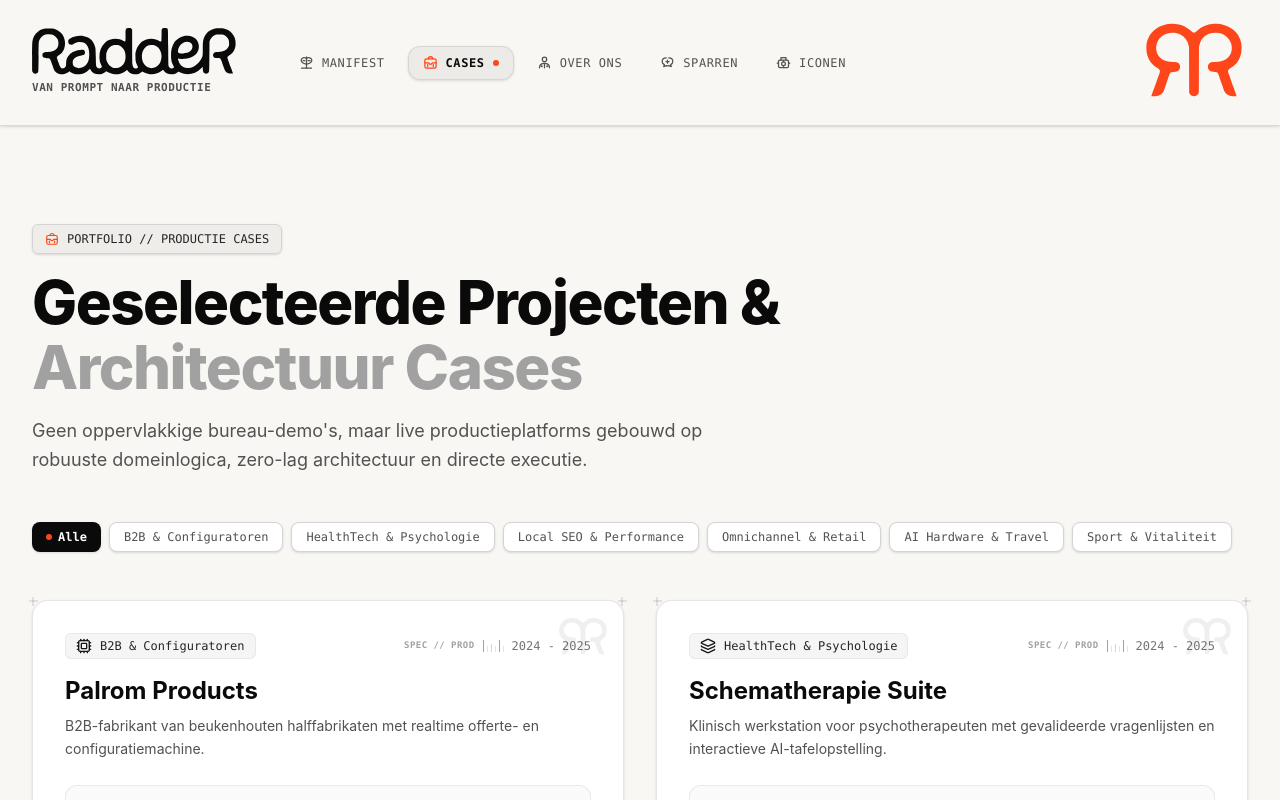
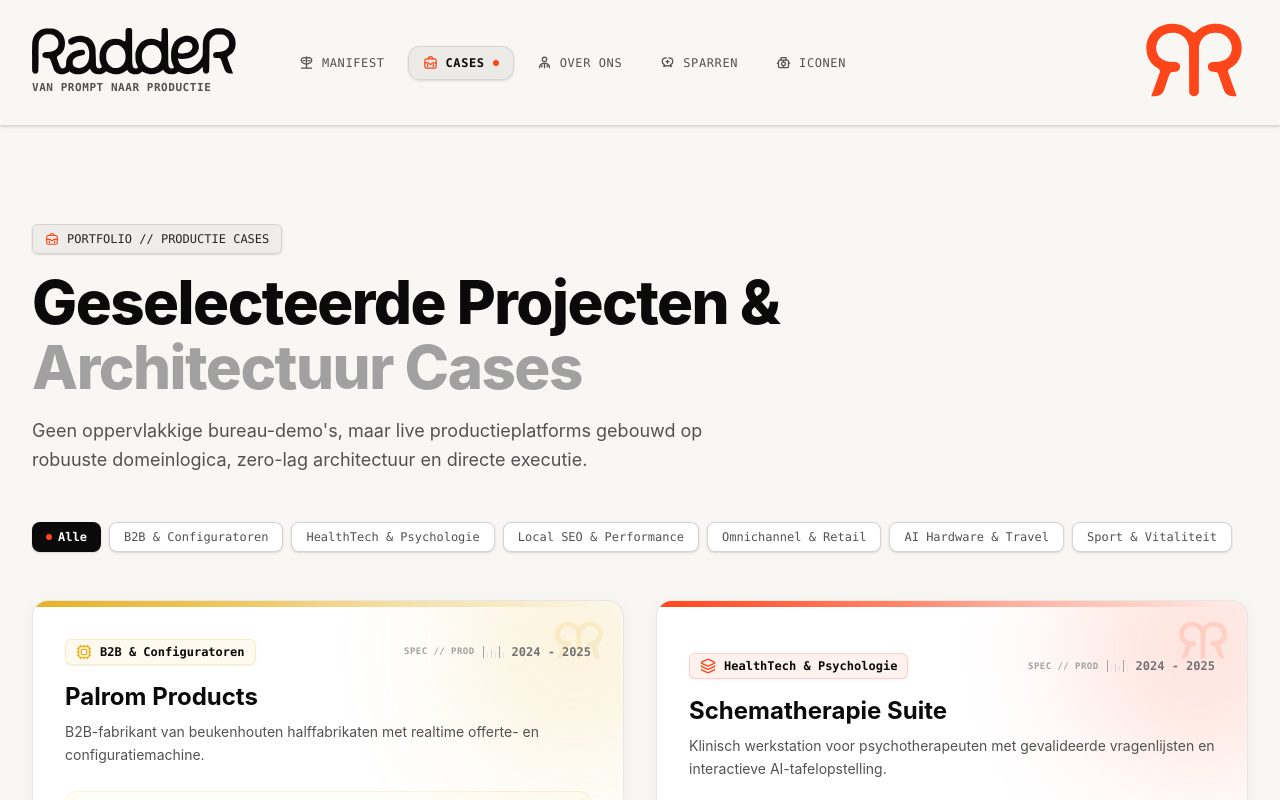
Before and after one commit to radder1972/emmer, a React (Vite) app: page / in a window 1280 px wide. Both pictures are taken after a click on the button "Bekijk Cases". Shown: the top 800 px of the page. Built offline with nearby package versions, Linux system fonts and the light colour scheme.

Commit message:
feat(cases): add signature project accent colors and glowing architectural styling to case cards

```diff
--- a/src/components/CaseStudies.tsx
+++ b/src/components/CaseStudies.tsx
@@ -21,22 +21,22 @@ export const CaseStudies: React.FC<CaseStudiesProps> = ({ onOpenContact }) => {
     ? CASE_STUDIES
     : CASE_STUDIES.filter(c => c.category === selectedCategory);
 
-  const getCategoryIcon = (category: string) => {
+  const getCategoryIcon = (category: string, color: string = '#0a0a0a') => {
     switch (category) {
       case 'B2B & Configuratoren':
-        return <Cpu className="w-4 h-4 text-neutral-900" />;
+        return <Cpu className="w-4 h-4" style={{ color }} />;
       case 'HealthTech & Psychologie':
-        return <Layers className="w-4 h-4 text-neutral-900" />;
+        return <Layers className="w-4 h-4" style={{ color }} />;
       case 'Local SEO & Performance':
-        return <MapPin className="w-4 h-4 text-neutral-900" />;
+        return <MapPin className="w-4 h-4" style={{ color }} />;
       case 'Omnichannel & Retail':
-        return <Globe className="w-4 h-4 text-neutral-900" />;
+        return <Globe className="w-4 h-4" style={{ color }} />;
       case 'AI Hardware & Travel':
-        return <Truck className="w-4 h-4 text-neutral-900" />;
+        return <Truck className="w-4 h-4" style={{ color }} />;
       case 'Sport & Vitaliteit':
-        return <RadderIconTableTennis size={16} strokeWidth={2} color="#0a0a0a" />;
+        return <RadderIconTableTennis size={16} strokeWidth={2} color={color} />;
       default:
-        return <Layers className="w-4 h-4 text-neutral-700" />;
+        return <Layers className="w-4 h-4" style={{ color }} />;
     }
   };
 
@@ -88,25 +88,56 @@ export const CaseStudies: React.FC<CaseStudiesProps> = ({ onOpenContact }) => {
           {filteredCases.map((study) => (
             <div
               key={study.id}
-              className="rounded-2xl bg-white border border-neutral-200/90 shadow-sm flex flex-col justify-between hover:border-neutral-400 hover:shadow-md transition-all duration-300 group relative"
+              className="rounded-2xl bg-white border border-neutral-200/90 shadow-sm flex flex-col justify-between hover:border-neutral-400 hover:shadow-xl transition-all duration-300 group relative overflow-hidden"
+              style={{
+                boxShadow: '0 4px 20px -2px rgba(0, 0, 0, 0.05)',
+              }}
             >
               <CornerReticles color="rgba(0,0,0,0.18)" />
 
-              {/* Subtle top right watermark */}
-              <div className="absolute top-4 right-4 w-12 h-12 opacity-[0.06] pointer-events-none group-hover:opacity-20 transition-opacity">
-                <RadderLogo size={48} color="#0a0a0a" />
+              {/* Luminous Ambient Color Glow in Card Corner */}
+              <div
+                className="absolute -top-20 -right-20 w-64 h-64 rounded-full pointer-events-none opacity-15 group-hover:opacity-30 transition-opacity duration-500 blur-3xl"
+                style={{ backgroundColor: study.accentColor }}
+              />
+
+              {/* Top Accent Gradient Bar in Signature Case Color */}
+              <div
+                className="h-1.5 w-full relative z-10"
+                style={{
+                  background: `linear-gradient(90deg, ${study.accentColor}, ${study.accentColor}aa 40%, transparent 95%)`,
+                }}
+              />
+
+              {/* Watermark Emblem in Signature Accent Color */}
+              <div
+                className="absolute top-5 right-5 w-12 h-12 pointer-events-none transition-all duration-300 group-hover:scale-110 z-0"
+                style={{ opacity: 0.14 }}
+              >
+                <RadderLogo size={48} color={study.accentColor} />
               </div>
 
-              {/* Card Header */}
-              <div className="p-6 sm:p-8">
+              {/* Card Header & Content */}
+              <div className="p-6 sm:p-8 relative z-10">
                 <div className="flex items-center justify-between gap-2 mb-4">
-                  <div className="flex items-center gap-2 px-2.5 py-1 rounded-md bg-neutral-100 border border-neutral-200/80 text-xs font-mono text-neutral-800">
-                    {getCategoryIcon(study.category)}
-                    <span>{study.category}</span>
+                  {/* Category Pill with Colored Indicator & Tint */}
+                  <div
+                    className="flex items-center gap-2 px-2.5 py-1 rounded-md text-xs font-mono font-medium border shadow-xs"
+                    style={{
+                      backgroundColor: `${study.accentColor}12`,
+                      borderColor: `${study.accentColor}35`,
+                      color: '#0a0a0a',
+                    }}
+                  >
+                    <span className="shrink-0 flex items-center">
+                      {getCategoryIcon(study.category, study.accentColor)}
+                    </span>
+                    <span className="font-semibold">{study.category}</span>
                   </div>
+
                   <div className="flex items-center gap-2">
                     <CalibrationScale label="SPEC // PROD" ticks={6} className="hidden sm:inline-flex" />
-                    <span className="text-xs font-mono text-neutral-500">{study.year}</span>
+                    <span className="text-xs font-mono text-neutral-500 font-semibold">{study.year}</span>
                   </div>
                 </div>
 
@@ -117,22 +148,49 @@ export const CaseStudies: React.FC<CaseStudiesProps> = ({ onOpenContact }) => {
                   {study.subtitle}
                 </p>
 
-                {/* Impact Metrics Row */}
-                <div className="mt-6 grid grid-cols-3 gap-2 p-3.5 rounded-xl bg-neutral-50 border border-neutral-200/80">
+                {/* Impact Metrics Row with Signature Accent Values */}
+                <div
+                  className="mt-6 grid grid-cols-3 gap-2 p-3.5 rounded-xl border transition-colors"
+                  style={{
+                    backgroundColor: `${study.accentColor}08`,
+                    borderColor: `${study.accentColor}25`,
+                  }}
+                >
                   {study.impactMetrics.map((m, i) => (
                     <div key={i} className="text-left">
-                      <div className="text-[10px] font-mono uppercase text-neutral-500 truncate">{m.label}</div>
-                      <div className="text-sm font-bold text-neutral-950 font-mono mt-0.5">{m.value}</div>
+                      <div className="text-[10px] font-mono uppercase text-neutral-600 truncate font-medium">
+                        {m.label}
+                      </div>
+                      <div
+                        className="text-base sm:text-lg font-extrabold font-mono mt-0.5 tracking-tight"
+                        style={{ color: study.accentColor }}
+                      >
+                        {m.value}
+                      </div>
                     </div>
                   ))}
                 </div>
 
-                {/* The "Motor" Difference Box */}
-                <div className="mt-6 p-4 rounded-xl bg-neutral-950 text-white border border-neutral-900 text-left shadow-sm">
-                  <div className="text-[11px] font-mono uppercase tracking-wider text-neutral-300 font-bold mb-1">
-                    DE MOTOR AANPAK:
+                {/* The "Motor" Difference Box with Left Accent Line & Glowing Header */}
+                <div
+                  className="mt-6 p-4 rounded-xl bg-neutral-950 text-white text-left shadow-md relative overflow-hidden border-l-[3.5px] border-neutral-900"
+                  style={{
+                    borderLeftColor: study.accentColor,
+                  }}
+                >
+                  <div className="flex items-center gap-2 mb-1.5">
+                    <span
+                      className="w-1.5 h-1.5 rounded-full shrink-0"
+                      style={{ backgroundColor: study.accentColor }}
+                    />
+                    <div
+                      className="text-[11px] font-mono uppercase tracking-wider font-bold"
+                      style={{ color: study.accentColor }}
+                    >
+                      DE MOTOR AANPAK:
+                    </div>
                   </div>
-                  <p className="text-xs text-neutral-200 leading-relaxed">
+                  <p className="text-xs text-neutral-200 leading-relaxed font-normal">
                     {study.theEngineApproach}
                   </p>
                 </div>
@@ -142,21 +200,31 @@ export const CaseStudies: React.FC<CaseStudiesProps> = ({ onOpenContact }) => {
                   {study.techStack.slice(0, 4).map((tech) => (
                     <span
                       key={tech}
-                      className="px-2 py-0.5 rounded text-[11px] font-mono bg-neutral-100 border border-neutral-200/80 text-neutral-700"
+                      className="px-2 py-0.5 rounded text-[11px] font-mono bg-neutral-100/90 border text-neutral-700 transition-colors"
+                      style={{ borderColor: `${study.accentColor}25` }}
                     >
                       {tech}
                     </span>
                   ))}
                   {study.techStack.length > 4 && (
-                    <span className="px-2 py-0.5 rounded text-[11px] font-mono bg-neutral-100 border border-neutral-200/80 text-neutral-500">
+                    <span
+                      className="px-2 py-0.5 rounded text-[11px] font-mono bg-neutral-100/70 border text-neutral-500"
+                      style={{ borderColor: `${study.accentColor}20` }}
+                    >
                       +{study.techStack.length - 4} meer
                     </span>
                   )}
                 </div>
               </div>
 
-              {/* Card Footer / Action */}
-              <div className="px-6 sm:px-8 py-4 bg-neutral-50/80 border-t border-neutral-200/80 rounded-b-2xl flex flex-wrap items-center justify-between gap-3">
+              {/* Card Footer / Action Row */}
+              <div
+                className="px-6 sm:px-8 py-4 border-t rounded-b-2xl flex flex-wrap items-center justify-between gap-3 relative z-10"
+                style={{
+                  backgroundColor: `${study.accentColor}06`,
+                  borderColor: `${study.accentColor}1f`,
+                }}
+              >
                 <span className="text-xs font-mono text-neutral-600 truncate max-w-full sm:max-w-[260px]">
                   Klant: <strong className="text-neutral-950">{study.client}</strong>
                 </span>
@@ -167,7 +235,9 @@ export const CaseStudies: React.FC<CaseStudiesProps> = ({ onOpenContact }) => {
                       href={study.liveUrl}
                       target="_blank"
                       rel="noopener noreferrer"
-                      className="inline-flex items-center gap-1 text-xs font-mono text-neutral-600 hover:text-[#ff451a] transition-colors"
+                      className="inline-flex items-center gap-1 text-xs font-mono text-neutral-700 hover:text-black transition-colors"
+                      onMouseEnter={(e) => (e.currentTarget.style.color = study.accentColor)}
+                      onMouseLeave={(e) => (e.currentTarget.style.color = '')}
                       title={`Bezoek ${study.title}`}
                     >
                       <span>Live site</span>
@@ -177,7 +247,8 @@ export const CaseStudies: React.FC<CaseStudiesProps> = ({ onOpenContact }) => {
 
                   <button
                     onClick={() => setActiveModalCase(study)}
-                    className="inline-flex items-center gap-1.5 text-xs font-mono font-semibold text-neutral-950 hover:text-[#ff451a] transition-colors cursor-pointer group-hover:translate-x-0.5"
+                    className="inline-flex items-center gap-1.5 text-xs font-mono font-bold transition-transform cursor-pointer group-hover:translate-x-1"
+                    style={{ color: study.accentColor }}
                   >
                     <span>Diepte-analyse</span>
                     <ChevronRight className="w-4 h-4" />
```
Also changed, not shown: src/components/CaseModal.tsx (+41 -11 lines).
